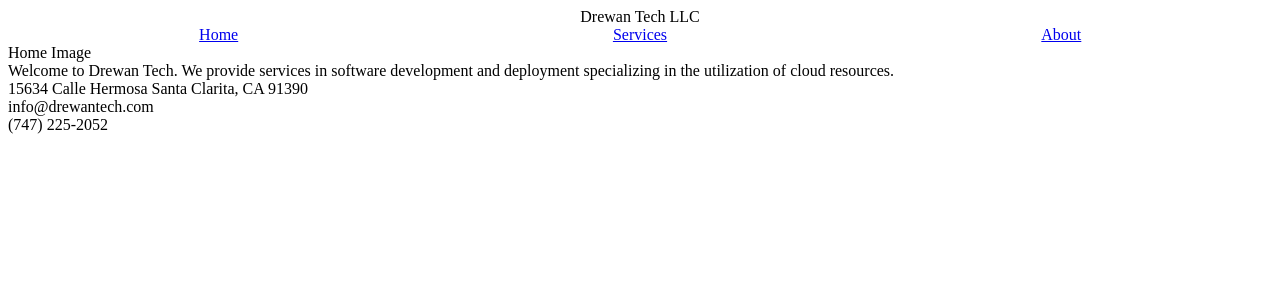
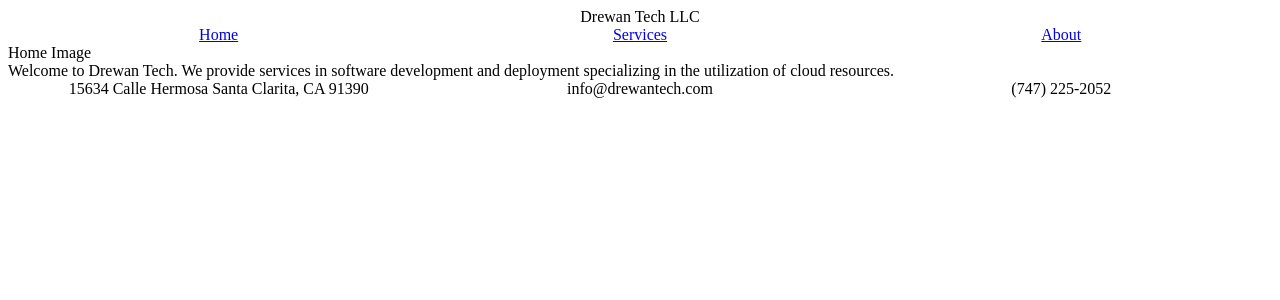
Before and after one commit to bentondrew/Company_Website_Server, a Flask app: page / in a window 1280 px wide. Shown: the top 300 px of the page. Run offline with Flask 2, Linux system fonts and the light colour scheme.

Commit message:
Add flex styling to contact footer.

```diff
--- a/service/static/style.css
+++ b/service/static/style.css
@@ -25,3 +25,22 @@
   flex-basis: auto;
   text-align: center;
 }
+
+.contact_footer{
+  padding: 0;
+  margin: 0;
+  display: flex;
+  flex-direction: row;
+  flex-wrap: wrap;
+  justify-content: space-around;
+  align-items: center;
+  align-content: center;
+}
+
+.contact_box{
+  width: 33.33%;
+  flex-grow: 1;
+  flex-shrink: 1;
+  flex-basis: auto;
+  text-align: center;
+}
--- a/service/templates/main_layout.html
+++ b/service/templates/main_layout.html
@@ -25,13 +25,13 @@
     {% endblock %}
   </div>
   <div class="contact_footer">
-    <div class="contact_address">
+    <div class="contact_box">
       15634 Calle Hermosa Santa Clarita, CA 91390
     </div>
-    <div class="contact_email">
+    <div class="contact_box">
       info@drewantech.com
     </div>
-    <div class="contact_phone">
+    <div class="contact_box">
       (747) 225-2052
     </div>
   </div>
```
Also changed, not shown: README.md.
